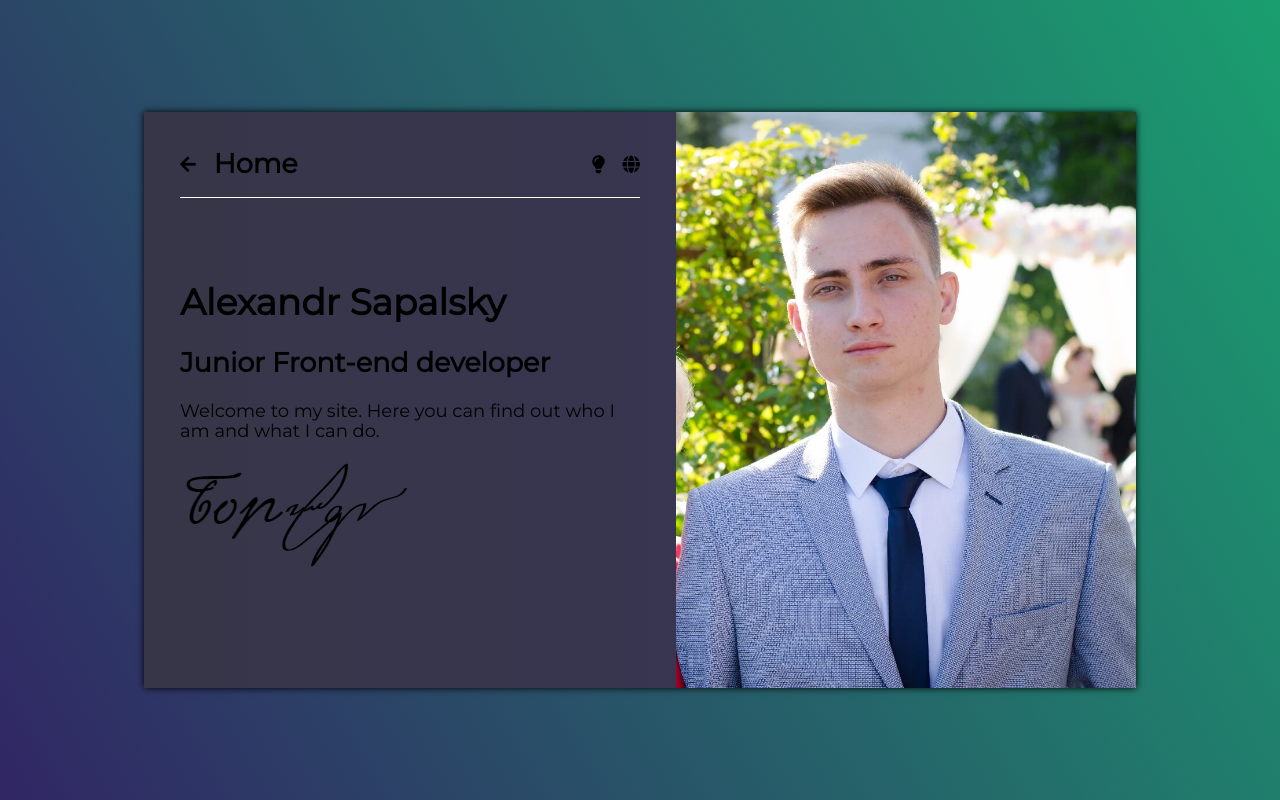
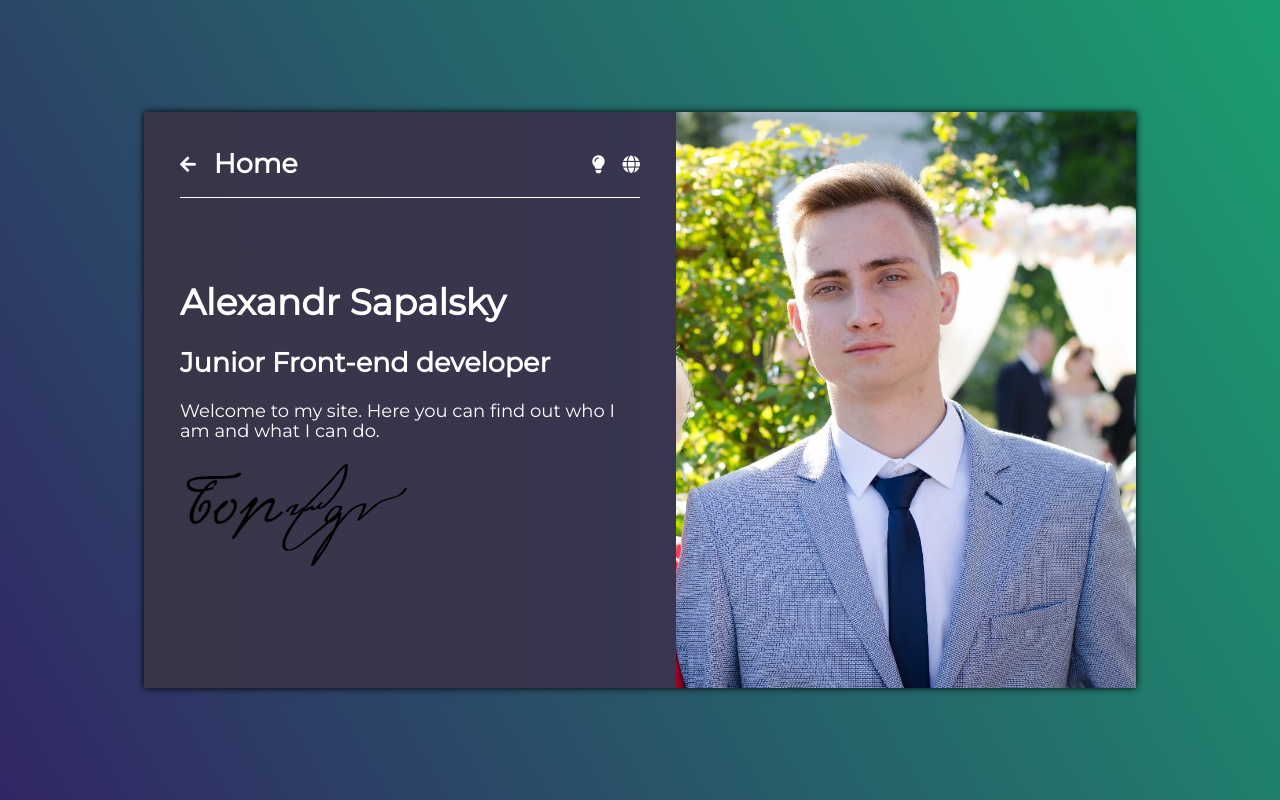
Before and after one commit to fav757/personal_website, a React (Create React App) app: page / in a window 1280 px wide. Built offline with nearby package versions, Linux system fonts and the light colour scheme.

Commit message:
add GlogalState and rootReducer

```diff
--- /dev/null
+++ b/src/GlobalState.js
@@ -0,0 +1,17 @@
+import React, { createContext, useReducer } from 'react';
+import rootReducer from './rootReducer';
+
+const initialState = {
+  theme: 'dark',
+};
+
+export const GlobalState = createContext(initialState);
+
+export const GlobalContext = ({ children }) => {
+  const [state, dispatch] = useReducer(rootReducer, initialState);
+  return (
+    <GlobalState.Provider value={{ state, dispatch }}>
+      {children}
+    </GlobalState.Provider>
+  );
+};
--- a/src/index.js
+++ b/src/index.js
@@ -3,6 +3,7 @@ import ReactDOM from 'react-dom';
 import 'normalize.css';
 import App from './App';
 import { createGlobalStyle, ThemeProvider } from 'styled-components';
+import { GlobalContext } from './GlobalState';
 
 const GlobalStyles = createGlobalStyle`
   *, ::before, ::after {
@@ -39,9 +40,11 @@ const GlobalStyles = createGlobalStyle`
 `;
 
 ReactDOM.render(
-  <ThemeProvider theme={{ mode: 'light' }}>
-    <GlobalStyles />
-    <App />
-  </ThemeProvider>,
+  <GlobalContext>
+    <ThemeProvider theme={{ mode: 'dark' }}>
+      <GlobalStyles />
+      <App />
+    </ThemeProvider>
+  </GlobalContext>,
   document.getElementById('root')
 );
--- /dev/null
+++ b/src/rootActions.js
@@ -0,0 +1,2 @@
+export const CHANGE_THEME = 'CHANGE_THEME';
+export const changeTheme = { type: CHANGE_THEME };
--- /dev/null
+++ b/src/rootReducer.js
@@ -0,0 +1,14 @@
+import { CHANGE_THEME } from './rootActions';
+
+function rootReducer(state, action) {
+  switch (action.type) {
+    case CHANGE_THEME: {
+      const newTheme = state.theme === 'dark' ? 'light' : 'dark';
+      return { ...state, theme: newTheme };
+    }
+    default:
+      return state;
+  }
+}
+
+export default rootReducer;
```
